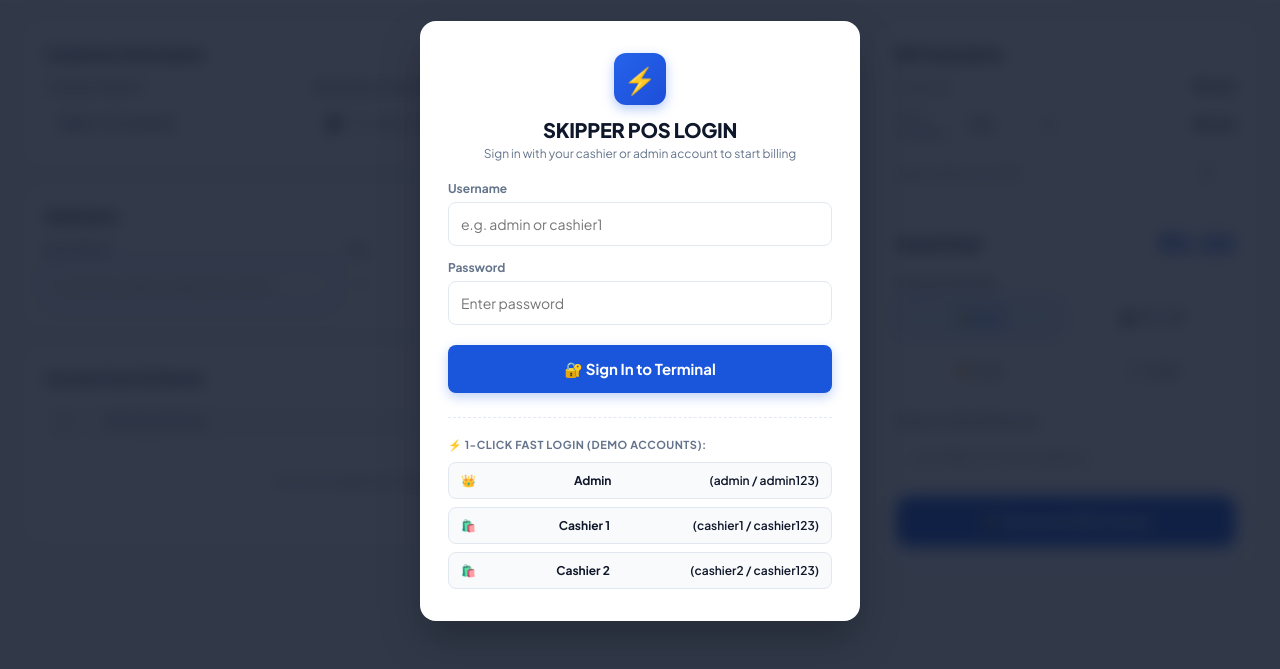
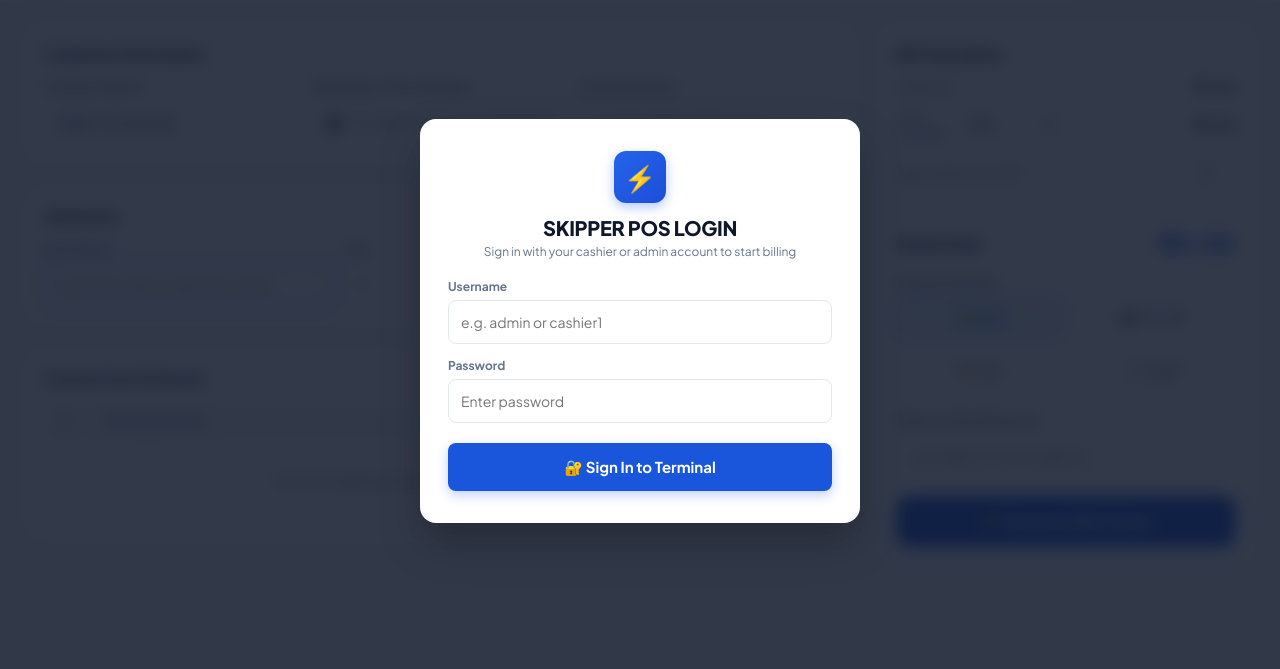
Before and after one commit to rishhh19-ux/skipper-billing, a website: page public/index.html in a window 1280 px wide. Shown: the part 79-748 px from the top of the page. Drawn offline with Linux system fonts and the light colour scheme.

Commit message:
Remove demo 1-click login buttons for clean production auth

```diff
--- a/public/app.js
+++ b/public/app.js
@@ -122,13 +122,6 @@ loginForm.addEventListener('submit', (e) => {
   e.preventDefault();
   performLogin(loginUsernameInput.value.trim(), loginPasswordInput.value);
 });
-
-// Quick 1-Click Login Helper for Demo accounts
-window.quickLogin = (user, pass) => {
-  loginUsernameInput.value = user;
-  loginPasswordInput.value = pass;
-  performLogin(user, pass);
-};
 
 // Logout Handler
 logoutBtn.addEventListener('click', () => {
--- a/public/index.html
+++ b/public/index.html
@@ -382,21 +382,6 @@
             🔐 Sign In to Terminal
           </button>
         </form>
-
-        <div class="quick-logins">
-          <span class="quick-label">⚡ 1-Click Fast Login (Demo Accounts):</span>
-          <div class="quick-btns">
-            <button type="button" class="quick-btn admin" onclick="quickLogin('admin', 'admin123')">
-              👑 <strong>Admin</strong> (admin / admin123)
-            </button>
-            <button type="button" class="quick-btn cashier" onclick="quickLogin('cashier1', 'cashier123')">
-              🛍️ <strong>Cashier 1</strong> (cashier1 / cashier123)
-            </button>
-            <button type="button" class="quick-btn cashier" onclick="quickLogin('cashier2', 'cashier123')">
-              🛍️ <strong>Cashier 2</strong> (cashier2 / cashier123)
-            </button>
-          </div>
-        </div>
       </div>
     </div>
   </div>
```
